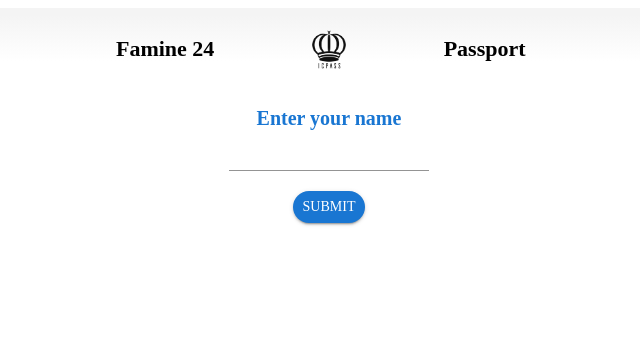
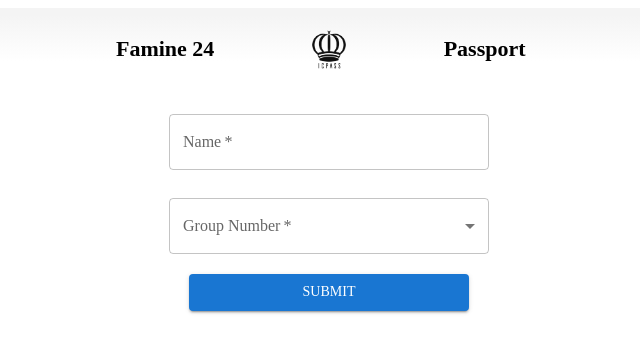
Before and after one commit to cst0313/icpass-famine-2024, a React (Create React App) app in the folder famine-lifemon/: page / in a window 1280 px wide. Shown: the top 352 px of the page, without its empty margins (311-951 px from the left). Built offline with nearby package versions, Linux system fonts and the light colour scheme; no server answers.

Commit message:
Add group number to form

```diff
--- a/famine-lifemon/src/components/NewUser.js
+++ b/famine-lifemon/src/components/NewUser.js
@@ -1,6 +1,6 @@
 import * as React from 'react';
 import {useState} from 'react';
-import { Button, Paper, TextField, Typography } from '@mui/material';
+import { Button, Paper, TextField, MenuItem } from '@mui/material';
 import { ThemeProvider,createTheme } from '@mui/material/styles';
 import Grid from '@mui/material/Grid';
 import { setDoc, doc } from 'firebase/firestore';
@@ -59,6 +59,7 @@ export default function NewUser(props) {
 
     setDoc(doc(db, "users", id), {
       name: name,
+      groupNumber: groupNumber,
       food: handleRandom(foods).food,
       happiness: 5,
       money: handleRandom(moneyList).money,
@@ -71,6 +72,8 @@ export default function NewUser(props) {
     props.setId(id);
   }
 
+  const [groupNumber, setGroupNumber] = React.useState('');
+
   return (
     <>
     <ThemeProvider theme = {theme_3}>
@@ -78,23 +81,49 @@ export default function NewUser(props) {
         <form onSubmit={handleSubmit}>
           <Grid container spacing={2} direction="column" justifyContent="center" alignItems="center">
             <Grid item xs={8}>
-							<Typography variant="h4"
-								fontSize={20}
-								fontWeight="bold"
-								color="#1976D2"
-								align="center"
-							>
-								Enter your name
-							</Typography>
               <TextField
                 required
-								id="filled-basic" variant="standard" size="large"
+                id="filled-basic"
+                variant="outlined"
+                sx={{width: '20em'}}
+                size="large"
+                label="Name"
                 onChange={e => setName(e.target.value)}
+                fullWidth
                 margin="dense"
               />
             </Grid>
-						<Grid item xs={3}>
-							<Button size="small" variant="contained" type="submit" style={{ borderRadius: 35,backgroundColor:'3B5A9D',fontSize: "14px"}}>
+            <Grid item xs={8}>
+            <TextField
+                required
+                id="demo-simple-select"
+                size='large'
+                value={groupNumber}
+                label="Group Number"
+                onChange={e => { setGroupNumber(e.target.value) }}
+                sx={{width: '20em'}}
+                select
+                fullWidth
+                margin='dense'
+              >
+                <MenuItem value={1}>Group 1</MenuItem>
+                <MenuItem value={2}>Group 2</MenuItem>
+                <MenuItem value={3}>Group 3</MenuItem>
+                <MenuItem value={4}>Group 4</MenuItem>
+                <MenuItem value={5}>Group 5</MenuItem>
+                <MenuItem value={6}>Group 6</MenuItem>
+                <MenuItem value={7}>Group 7</MenuItem>
+                <MenuItem value={8}>Group 8</MenuItem>
+                <MenuItem value={9}>Group 9</MenuItem>
+                <MenuItem value={10}>Group 10</MenuItem>
+              </TextField>
+            </Grid>
+            <Grid item xs={8}>
+              <Button
+                variant="contained"
+                type="submit"
+                sx={{width: '20em'}}
+              >
                 Submit
               </Button>
             </Grid>
--- a/famine-lifemon/src/components/Stats.js
+++ b/famine-lifemon/src/components/Stats.js
@@ -35,7 +35,19 @@ export default function Stats(props) {
 					</Grid>
 					<Grid item xs={8}>
 						<Typography variant="body2" fontWeight='bold' color="#111A2D" fontSize={14} style={{textTransform: 'uppercase'}} >
-								{loading ? "Loading..." : snapshot.jailed ? jailedSymbol : ""}{loading ? "Loading..." : snapshot.name}
+							{loading ? "Loading..." : snapshot.jailed ? jailedSymbol : ""}{loading ? "Loading..." : snapshot.name}
+						</Typography>
+					</Grid>
+					<Grid item xs={3}>
+						<Typography variant="body2" fontWeight='medium' color="#111A2D"
+							fontSize={13}
+							>
+							Group number
+						</Typography>
+					</Grid>
+					<Grid item xs={8}>
+						<Typography variant="body2" fontWeight='bold' color="#111A2D" fontSize={14} style={{textTransform: 'uppercase'}} >
+							{loading ? "Loading..." : "Group " + snapshot.groupNumber}
 						</Typography>
 					</Grid>
 					<Grid item xs={3}>
```
Lines whose indentation alone changed are shown as unchanged.
